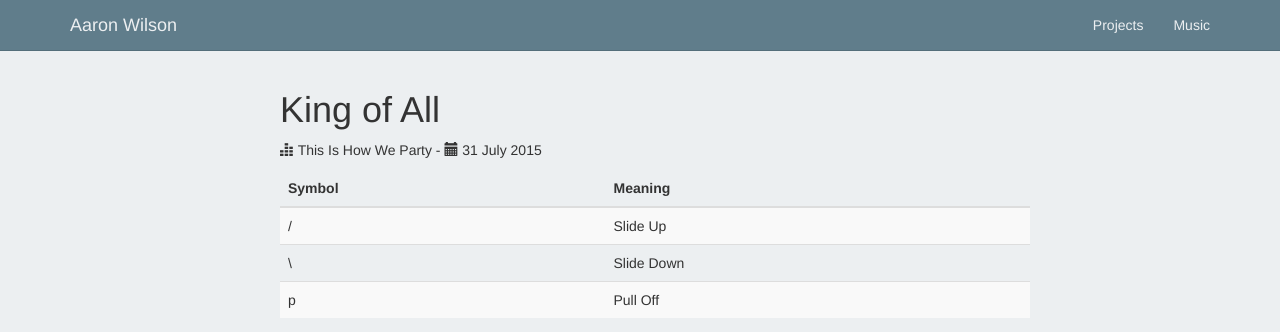
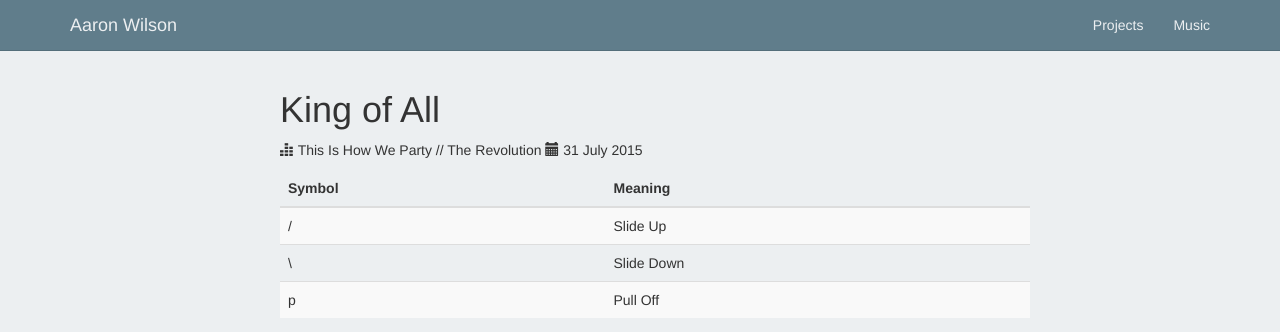
Before and after one commit to aarontwf/limebyte.github.io, a Jekyll site: the page built from _posts/2015-07-31-king-of-all.html, in a window 1280 px wide and 900 px high. Shown: the top 332 px of the window. Built offline with Jekyll 4.4.1, drawn with Linux system fonts in a browser that asks for light colours; nearby versions of some CDN libraries.

Commit message:
Update post.html

```diff
--- a/_layouts/post.html
+++ b/_layouts/post.html
@@ -11,7 +11,7 @@ layout: default
       <nav>
         <span class="field">
           <span class="glyphicon glyphicon-equalizer"></span>
-          {{ page.album }} - {{ page.author }}
+          {{ page.album }} // {{ page.artist }}
         </span>
         <span class="field">
           <span class="glyphicon glyphicon-calendar"></span>
```
